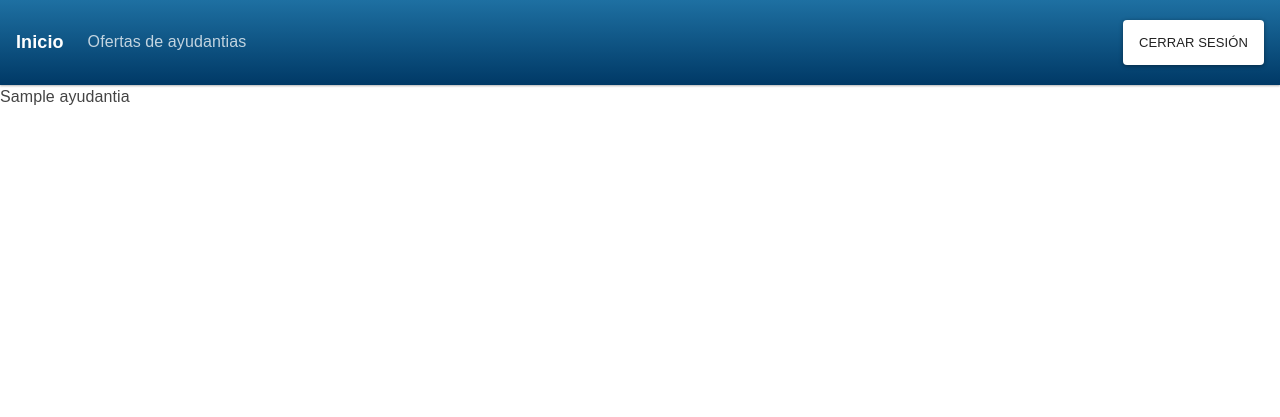
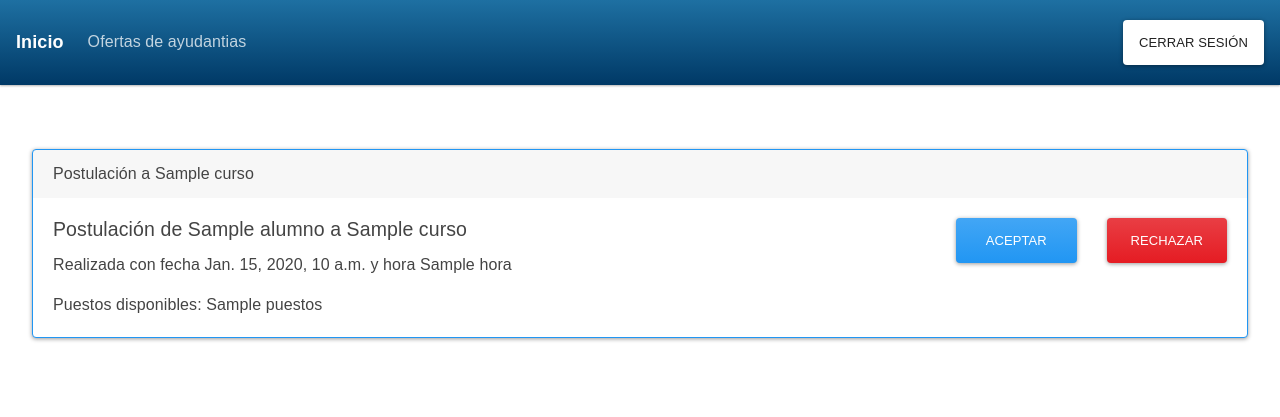
Before and after one commit to BeleIgnacia/PostulaAyudantiasUdeC, a Django app: template templates/postulaciones/postulaciones_realizadas.html in a window 1280 px wide. Shown: the top 417 px of the page. Run offline with Django 3.2, Linux system fonts and the light colour scheme; the template is opened without the code that fills it: most values are stand-ins (such as "Sample title", 1, 10 or a date in 2020); parts of the project's set-up code (start-up, migrations or seed data) failed here and were passed over; some libraries are stand-ins or nearby versions; some web fonts are replaced.

Commit message:
Despliegue de postulaciones junto con fitlrado.

```diff
--- a/templates/plataforma/dashboard.html
+++ b/templates/plataforma/dashboard.html
@@ -18,7 +18,7 @@
                         <a class="nav-link" href="/postulaciones/nueva_ayudantia/">Nueva ayudantía</a>
                     </li>
                     <li>
-                        <a class="nav-link" href="/postulaciones/mis_ayudantias/">Mis ayudantias</a>
+                        <a class="nav-link" href="/postulaciones/mis_ayudantias/">Postulaciones a mis ayudantias</a>
                     </li>
                 {% elif request.session.es_administrador is True %}
                     <!--Navbar de administrador-->
--- a/templates/postulaciones/postulaciones_realizadas.html
+++ b/templates/postulaciones/postulaciones_realizadas.html
@@ -3,11 +3,35 @@
 {% load static %}
 
 {% block content %}
+    <div class="jumbotron" style="background-color: white;">
         {% if object_list %}
             {% for postulacion in object_list %}
-            {{ postulacion }}
+                <div class="card border-primary mb-3">
+                    <div class="card-header"> Postulación a {{ postulacion.ayudantia.curso }}</div>
+                    <div class="card-body row">
+                        <div class="col col-sm-9">
+                            <h4 class="card-title">Postulación de {{ postulacion.alumno }} a {{ postulacion.ayudantia.curso }}</h4>
+                            <p class="card-text">Realizada con fecha {{ postulacion.fecha }} y hora {{ postulacion.hora }}</p>
+                            <p class="card-text">Puestos disponibles: {{ postulacion.ayudantia.puestos }}</p>
+                        </div>
+                        <div class="col col-sm-3">
+                            <form method="post">
+                                {% csrf_token %}
+                                <div class="row">
+                                    <div class="col col-sm-6">
+                                        <input type="submit" class="btn btn-primary btn-block" value="Aceptar">
+                                    </div>
+                                    <div class="col col-sm-6">
+                                        <input type="submit" class="btn btn-danger btn-block" value="Rechazar">
+                                    </div>
+                                </div>
+                            </form>
+                        </div>
+                    </div>
+                </div>
             {% endfor %}
         {% else %}
             No existen postulaciones ingresadas
         {% endif %}
+    </div>
 {% endblock %}
```
Also changed, not shown: apps/postulaciones/views.py (+4 -4 lines), db.sqlite3. Lines whose indentation alone changed are shown as unchanged.
